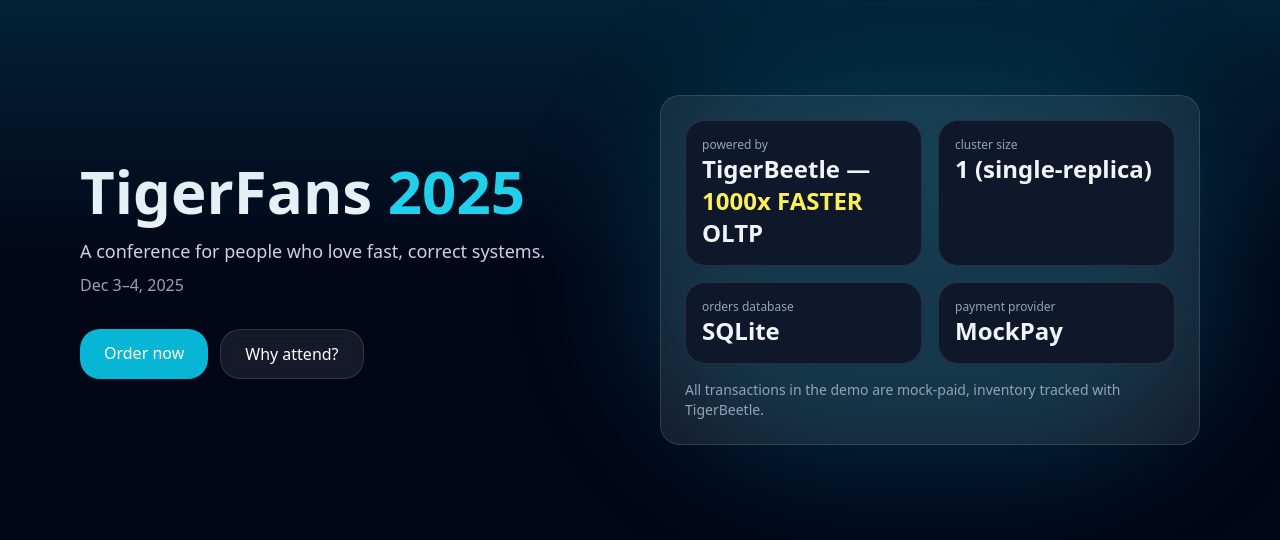
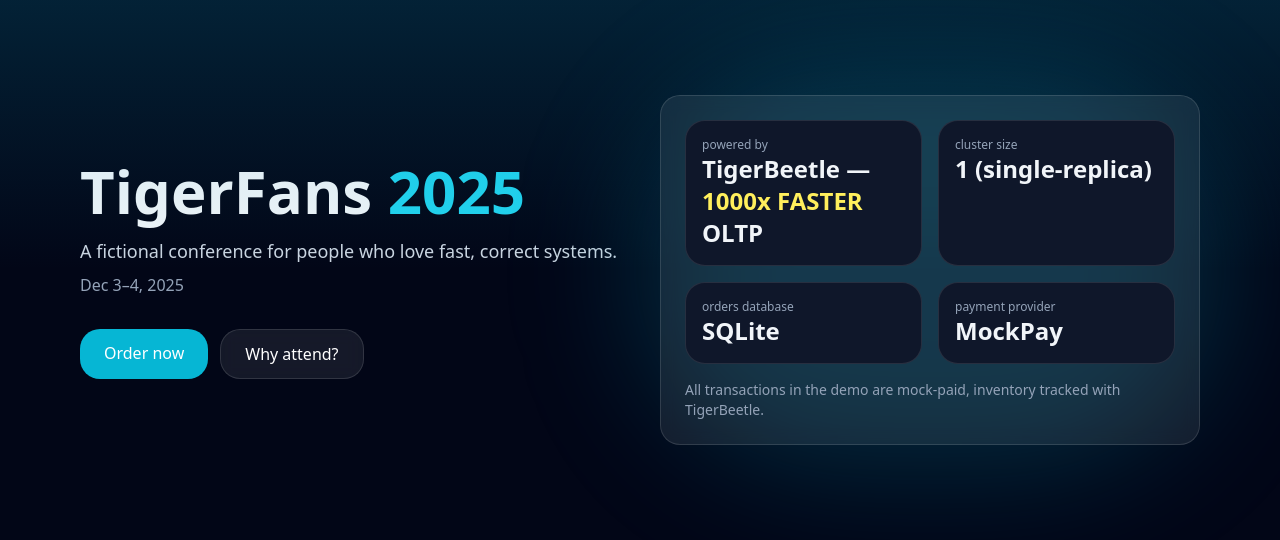
Before and after one commit to renerocksai/tigerfans, a FastAPI app: page / in a window 1280 px wide. Shown: the part 50-590 px from the top of the page. Run offline with FastAPI, Linux system fonts and the light colour scheme; some libraries are stand-ins or nearby versions.

Commit message:
made conference fictional

```diff
--- a/tigerfans/templates/landing.html
+++ b/tigerfans/templates/landing.html
@@ -1,7 +1,7 @@
 {% extends "base.html" %}
 {% set site_name = "TigerFans" %}
 {% set conf_date = "Dec 3–4, 2025" %}
-{% set conf_tagline = "A conference for people who love fast, correct systems." %}
+{% set conf_tagline = "A fictional conference for people who love fast, correct systems." %}
 {% block title %}{{ site_name }} — {{ conf_tagline }}{% endblock %}
 
 {% block hero %}
@@ -71,7 +71,7 @@
   <div class="glass squircle p-6 flex flex-col sm:flex-row sm:items-center justify-between gap-4">
     <div>
       <p class="text-slate-300">Ready to secure your spot?</p>
-      <p class="text-slate-400 text-sm">Premium and Standard tiers available. First 100 buyers in each class get a bonus.</p>
+      <p class="text-slate-400 text-sm">Premium and Standard tiers available. First 100 buyers in each class get a bonus. </p>
     </div>
     <a href="/demo/checkout" class="px-6 py-3 squircle bg-brand-500 hover:bg-brand-400 text-white font-medium transition">Order now</a>
   </div>
```
